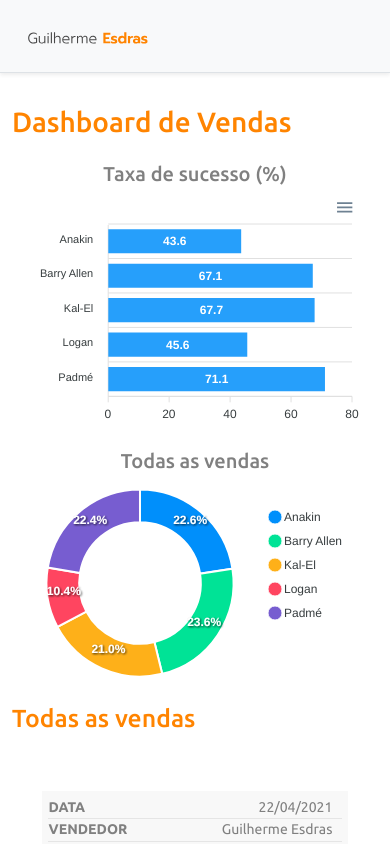
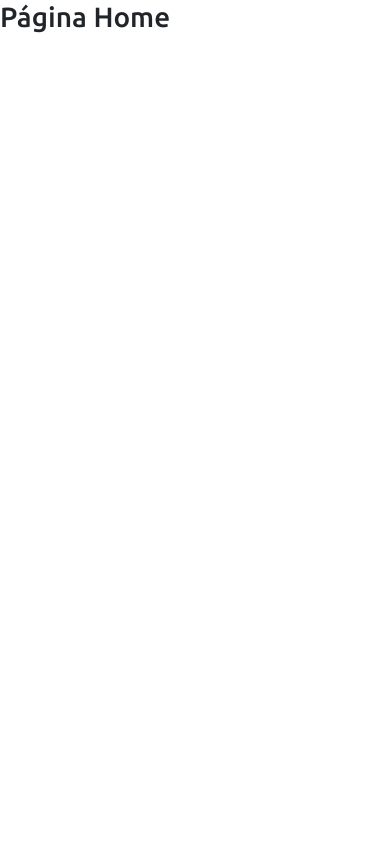
Before and after one commit to GuilhermeEsdras/projeto-sds, a React (Create React App) app in the folder frontend/: page / in a window 390 px wide. Shown: the top 844 px of the page. Built offline with nearby package versions, Linux system fonts and the light colour scheme.

Commit message:
Front End - Routes

```diff
--- a/frontend/package.json
+++ b/frontend/package.json
@@ -16,6 +16,7 @@
     "react": "^17.0.2",
     "react-apexcharts": "^1.3.9",
     "react-dom": "^17.0.2",
+    "react-router-dom": "5.2.0",
     "react-scripts": "4.0.3",
     "sass": "^1.43.4",
     "typescript": "^4.1.2",
@@ -48,6 +49,7 @@
     ]
   },
   "devDependencies": {
+    "@types/react-router-dom": "5.1.7",
     "@typescript-eslint/eslint-plugin": "^5.3.0",
     "@typescript-eslint/parser": "^5.3.0",
     "eslint-config-prettier": "^8.3.0",
--- a/frontend/src/App.tsx
+++ b/frontend/src/App.tsx
@@ -1,36 +1,7 @@
-import BarChart from 'components/BarChart';
-import DataTable from 'components/DataTable';
-import DonutChart from 'components/DonutChart';
-import Footer from 'components/Footer';
-import NavBar from 'components/NavBar';
+import Routes from 'Routes';
 
 function App() {
-  return (
-    <>
-      <NavBar />
-      <div className="container">
-        <h1 className="text-primary py-3">Dashboard de Vendas</h1>
-
-        <div className="row px-3">
-          <div className="col-sm-6">
-            <h5 className="text-center text-secundary">Taxa de sucesso (%)</h5>
-            <BarChart />
-          </div>
-          <div className="col-sm-6">
-            <h5 className="text-center text-secundary">Todas as vendas</h5>
-            <DonutChart />
-          </div>
-        </div>
-
-        <div className="py-3">
-          <h2 className="text-primary">Todas as vendas</h2>
-        </div>
-
-        <DataTable />
-      </div>
-      <Footer />
-    </>
-  );
+  return <Routes />;
 }
 
 export default App;
--- /dev/null
+++ b/frontend/src/Routes.tsx
@@ -0,0 +1,21 @@
+import { Switch, Route, BrowserRouter } from 'react-router-dom';
+
+import Dashboard from 'pages/Dashboard';
+import Home from 'pages/Home';
+
+const Routes = () => {
+  return (
+    <BrowserRouter>
+      <Switch>
+        <Route path="/" exact>
+          <Home />
+        </Route>
+        <Route path="/dashboard">
+          <Dashboard />
+        </Route>
+      </Switch>
+    </BrowserRouter>
+  );
+};
+
+export default Routes;
--- /dev/null
+++ b/frontend/src/pages/Dashboard/index.tsx
@@ -0,0 +1,36 @@
+import BarChart from 'components/BarChart';
+import DataTable from 'components/DataTable';
+import DonutChart from 'components/DonutChart';
+import Footer from 'components/Footer';
+import NavBar from 'components/NavBar';
+
+const Dashboard = () => {
+  return (
+    <>
+      <NavBar />
+      <div className="container">
+        <h1 className="text-primary py-3">Dashboard de Vendas</h1>
+
+        <div className="row px-3">
+          <div className="col-sm-6">
+            <h5 className="text-center text-secundary">Taxa de sucesso (%)</h5>
+            <BarChart />
+          </div>
+          <div className="col-sm-6">
+            <h5 className="text-center text-secundary">Todas as vendas</h5>
+            <DonutChart />
+          </div>
+        </div>
+
+        <div className="py-3">
+          <h2 className="text-primary">Todas as vendas</h2>
+        </div>
+
+        <DataTable />
+      </div>
+      <Footer />
+    </>
+  );
+};
+
+export default Dashboard;
--- /dev/null
+++ b/frontend/src/pages/Home/index.tsx
@@ -0,0 +1,9 @@
+const Home = () => {
+  return (
+    <div>
+      <h1>Página Home</h1>
+    </div>
+  );
+};
+
+export default Home;
```
Also changed, not shown: 1 other file (tests, documents, lock files or other folders).
